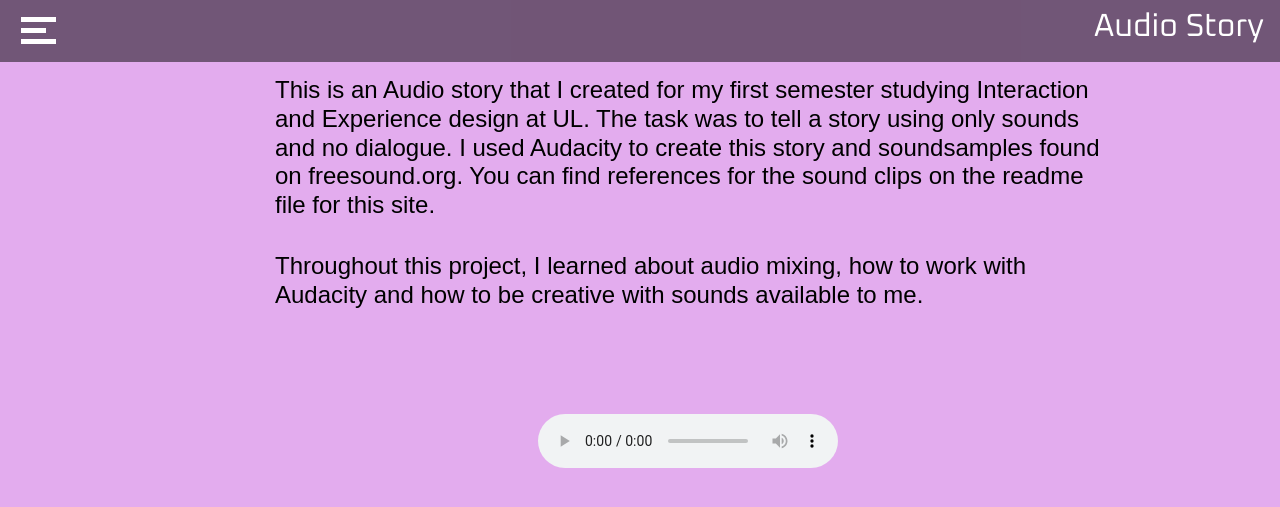
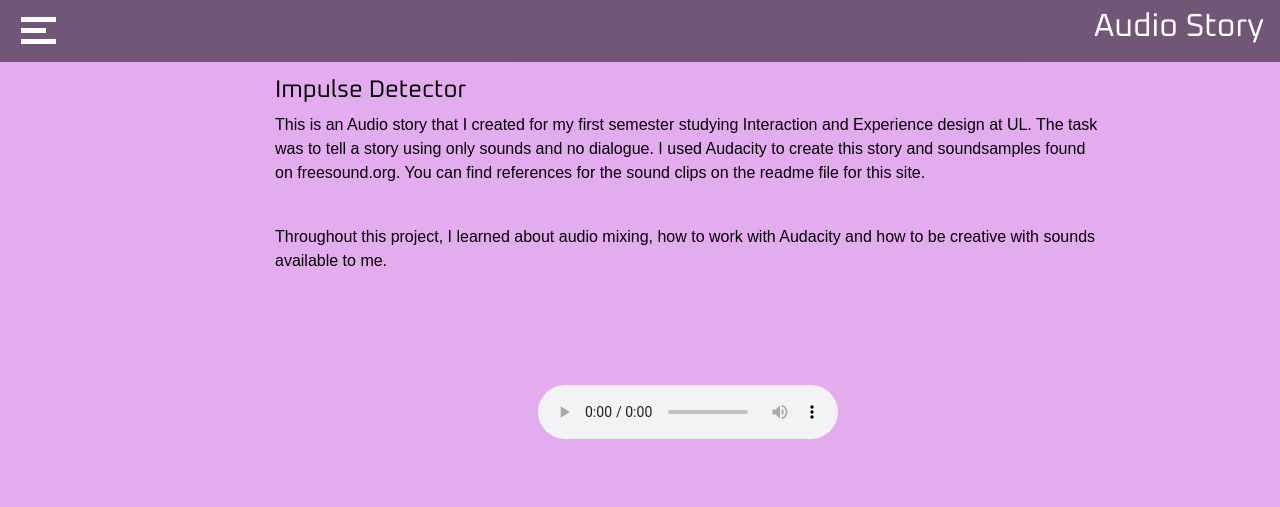
Before and after one commit to Tony8egan/AnthonyEgansSiteCS6041.io, a Jekyll site: the page built from AudioStory.markdown, in a window 1280 px wide. Shown: the top 507 px of the page. Built offline with Jekyll 4.4.1, drawn with Linux system fonts in a browser that asks for light colours; nearby versions of some CDN libraries.

Commit message:
Update AudioStory.html

```diff
--- a/_layouts/AudioStory.html
+++ b/_layouts/AudioStory.html
@@ -48,13 +48,14 @@
   <div class="row" style="margin-top:30px;">
     <div class="col-sm-2"></div>
     <div class="col-sm-9">
-      <H4 style ="color:black" class ="desctiptiveText">This is an Audio story that I created for my first semester
+        <H4 style ="color:black">Impulse Detector</H4>
+      <p style ="color:black" class ="desctiptiveText">This is an Audio story that I created for my first semester
       studying Interaction and Experience design at UL. The task was to tell a story using only sounds
     and no dialogue. I used Audacity to create this story and soundsamples found on freesound.org.
-     You can find references for the sound clips on the readme file for this site.  </H4>
+     You can find references for the sound clips on the readme file for this site.  </p>
         <br>
-        <H4 style ="color:black" class ="desctiptiveText">Throughout this project, I learned about audio mixing,
-            how to work with Audacity and how to be creative with sounds available to me. </H4>
+        <p style ="color:black" class ="desctiptiveText">Throughout this project, I learned about audio mixing,
+            how to work with Audacity and how to be creative with sounds available to me. </p>
      <br>
   <br>
   <br>
```
